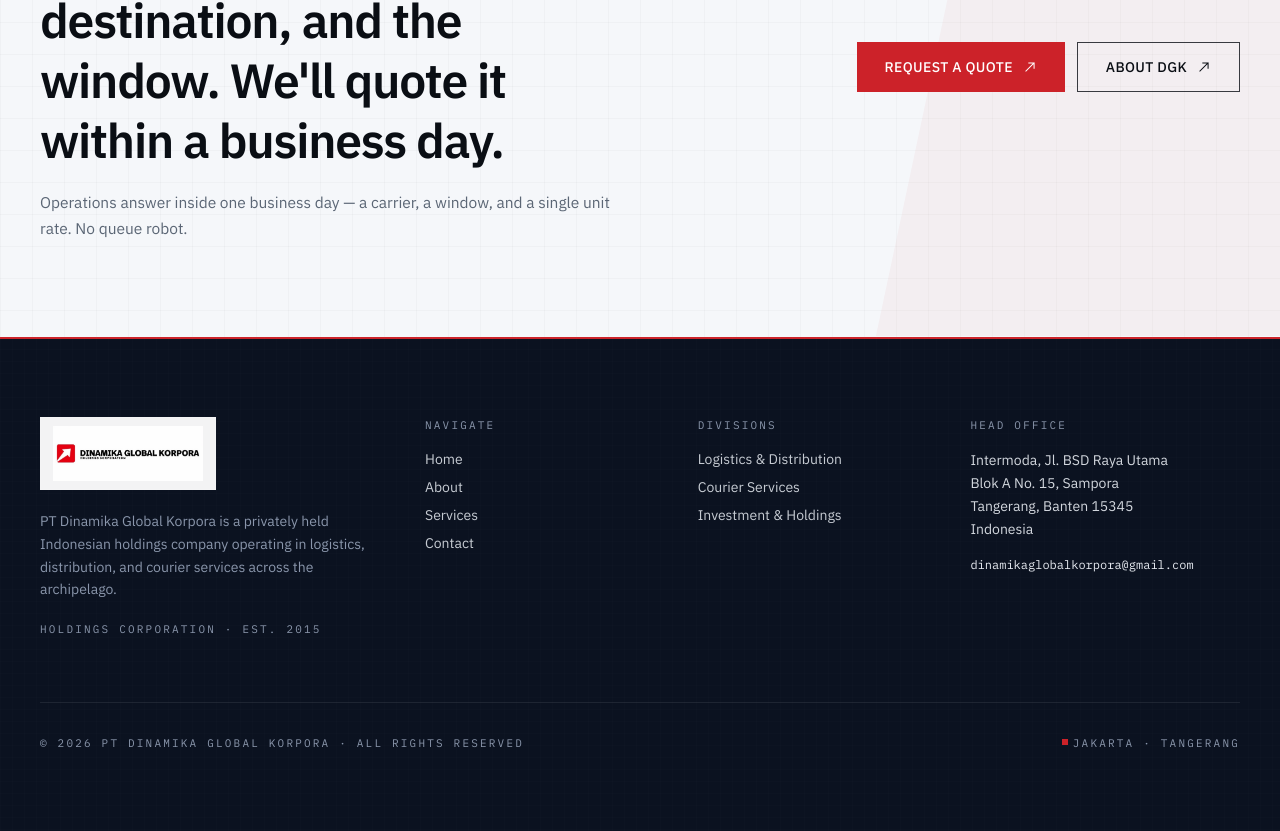
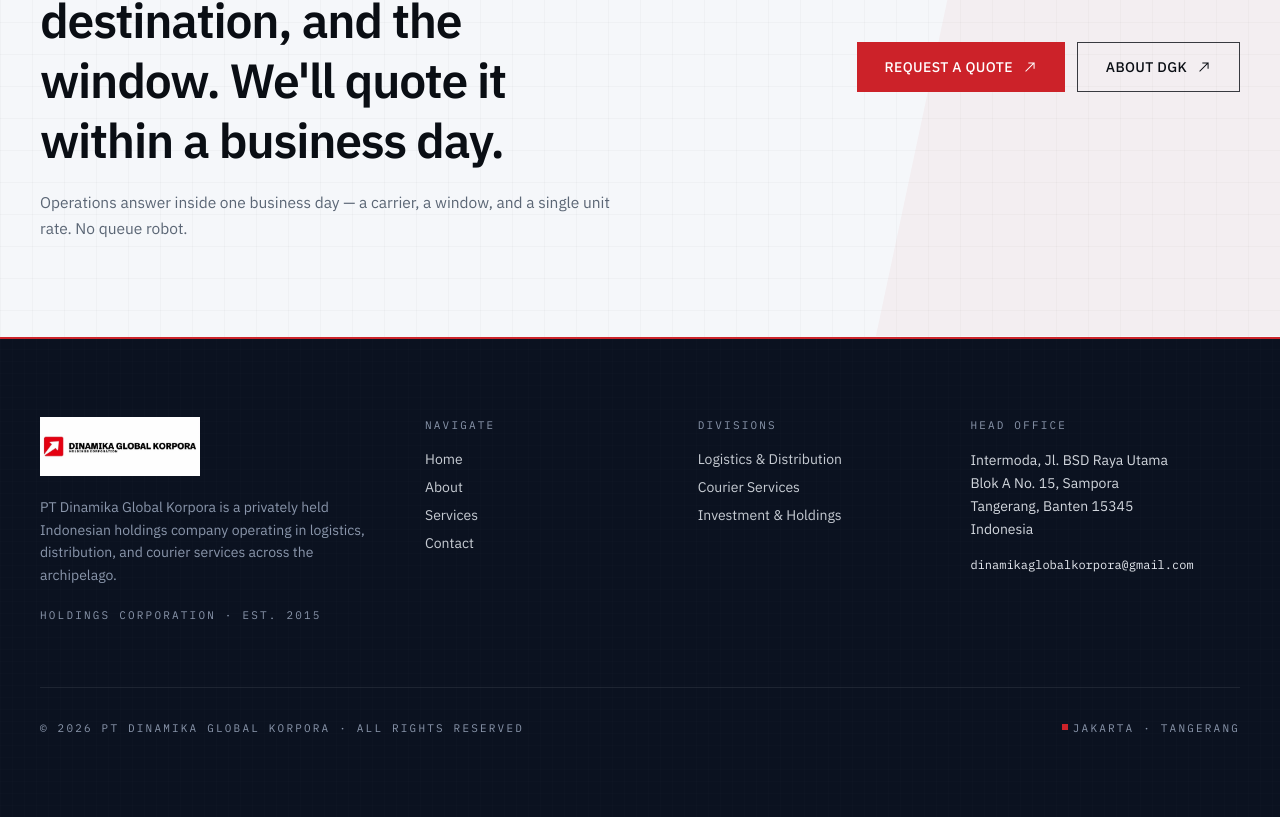
Before and after one commit to rochmanofenna/dgk_website, a Next.js app: page / in a window 1280 px wide. Shown: the part 3531-4362 px from the top of the page. Built offline with nearby package versions, Linux system fonts and the light colour scheme.

Commit message:
polish: render footer logo raw, drop the card wrapper

```diff
--- a/app/_components/footer.tsx
+++ b/app/_components/footer.tsx
@@ -19,13 +19,10 @@
         <div className="grid gap-12 md:grid-cols-[1.5fr_1fr_1fr_1.2fr]">
           {/* Company block */}
           <div className="flex flex-col gap-5">
-            {/* The logo jpeg has a white interior, so it needs a surface.
-             * Previously a hard white card — now a subtle paper pane
-             * with a hairline border so it reads as a framed plate,
-             * not a sticker. */}
-            <div className="w-fit border border-deep-rule bg-paper/95 px-3 py-2">
-              <Logo width={150} />
-            </div>
+            {/* The jpeg carries its own white interior — render it raw
+             * on the dark footer exactly like any Accenture / McKinsey
+             * corporate mark. No wrapper, no shadow, no sticker effect. */}
+            <Logo width={160} />
             <p className="max-w-sm text-sm leading-relaxed text-deep-muted">
               PT Dinamika Global Korpora is a privately held Indonesian
               holdings company operating in logistics, distribution, and
```
